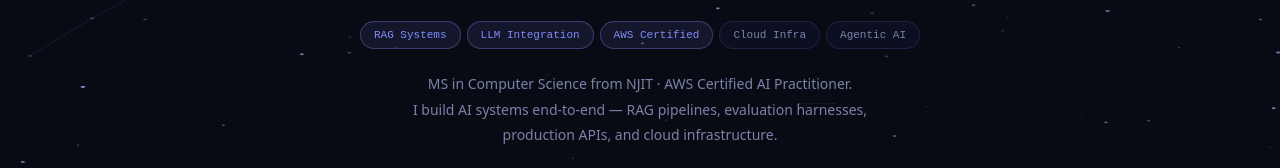
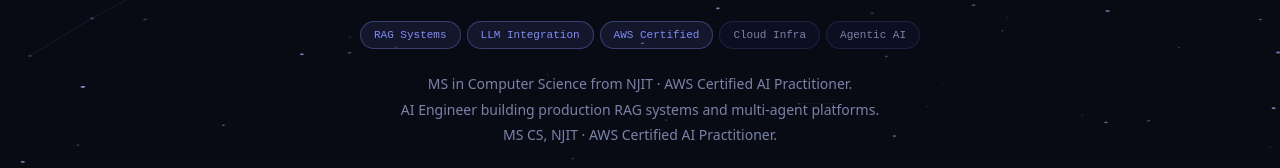
Before and after one commit to sharonekula13/portfolio, a Next.js app: page / in a window 1280 px wide. Shown: the part 419-587 px from the top of the page. Built offline with nearby package versions, Linux system fonts and the light colour scheme; a web font is replaced by a local one.

Commit message:
update hero bio

```diff
--- a/app/page.tsx
+++ b/app/page.tsx
@@ -164,7 +164,7 @@ export default function Home() {
           <Reveal delay={0.2}>
             <p style={{ fontSize: 14, color: t.muted, lineHeight: 1.8, maxWidth: 500, marginBottom: 32 }}>
               MS in Computer Science from NJIT · AWS Certified AI Practitioner.<br />
-              I build AI systems end-to-end — RAG pipelines, evaluation harnesses, production APIs, and cloud infrastructure.
+              AI Engineer building production RAG systems and multi-agent platforms. MS CS, NJIT · AWS Certified AI Practitioner.
             </p>
           </Reveal>
 
```
